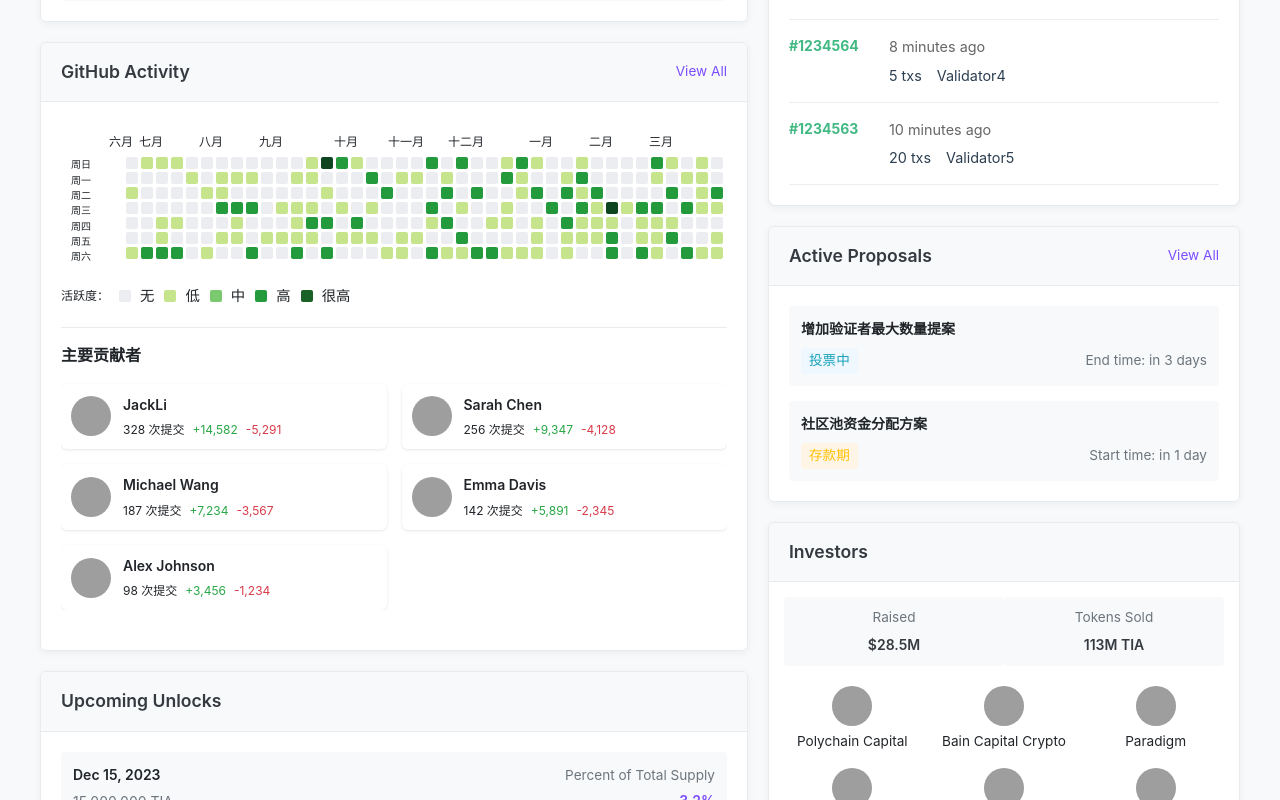
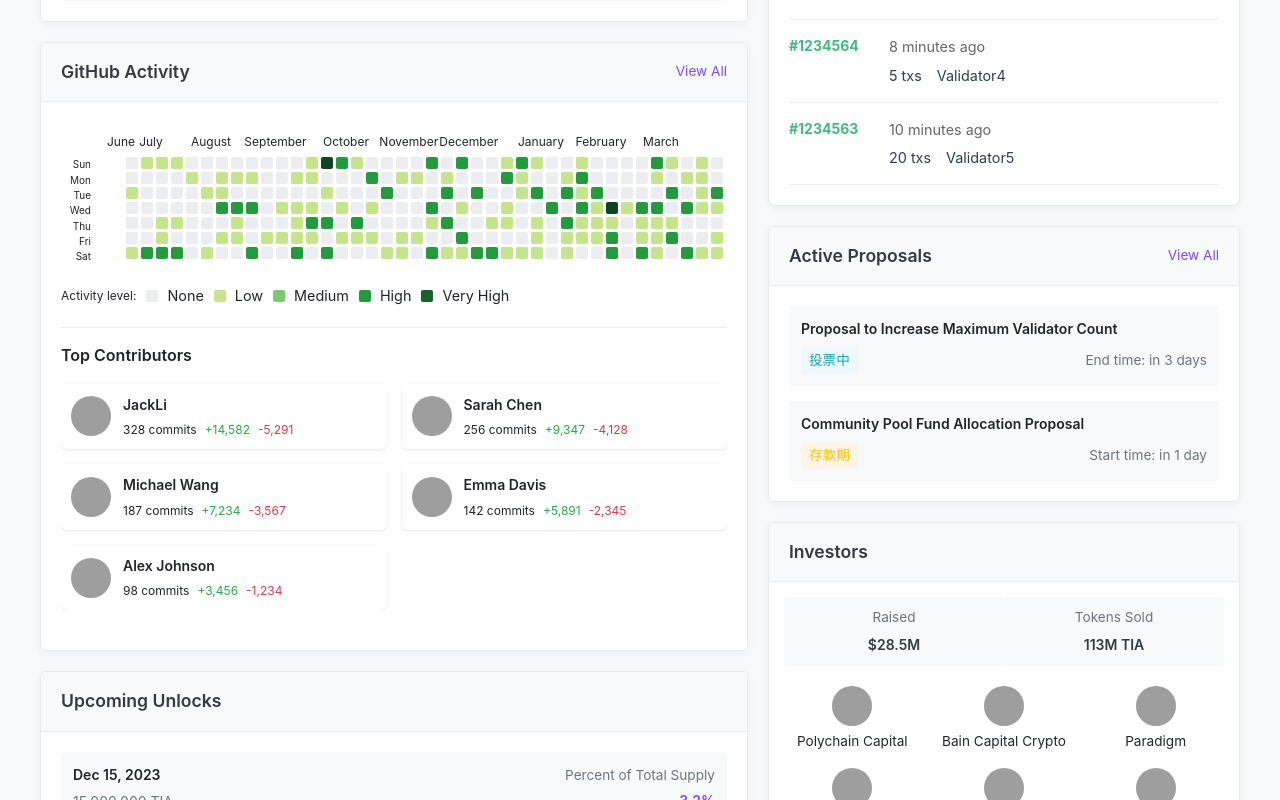
Before and after one commit to rainightRoot/walrus-data-explorer, a Vue app: page / in a window 1280 px wide. Shown: the part 715-1515 px from the top of the page. Built offline with nearby package versions, Linux system fonts and the light colour scheme; grey boxes are pictures that could not be loaded.

Commit message:
中文替换成英文

```diff
--- a/src/assets/styles/global.css
+++ b/src/assets/styles/global.css
@@ -1,11 +1,11 @@
-/* 全局样式 - 基于 Celestia Explorer 网站 */
+/* Global styles - Based on Celestia Explorer website */
 :root {
-  /* 主色调调整为 Celestia 官方紫色 */
-  --primary-color: #7B4DFF; /* Celestia 官方紫色 */
+  /* Main color adjusted to Celestia official purple */
+  --primary-color: #7B4DFF; /* Celestia official purple */
   --primary-light: #E9E2FF;
   --primary-dark: #5A3CBF;
 
-  /* 状态颜色 */
+  /* Status colors */
   --success-color: #28a745;
   --success-light: #e6f7ee;
   --danger-color: #dc3545;
@@ -15,7 +15,7 @@
   --info-color: #17a2b8;
   --info-light: #f0f8ff;
 
-  /* 其他不变 */
+  /* Others unchanged */
   --secondary-color: #343a40;
   --text-color: #212529;
   --text-light: #6c757d;
@@ -85,7 +85,7 @@ button {
   transition: all 0.2s;
 }
 
-/* 通用卡片样式 */
+/* Card styles */
 .card {
   background: var(--card-bg);
   border-radius: var(--border-radius);
@@ -114,7 +114,7 @@ button {
   padding: 20px;
 }
 
-/* 统计卡片 */
+/* Stats cards */
 .stats-cards {
   display: grid;
   grid-template-columns: repeat(auto-fill, minmax(250px, 1fr));
@@ -304,7 +304,7 @@ button {
   background: #eee;
 }
 
-/* 加载和错误状态 */
+/* Loading and error states */
 .loading, .error, .no-data {
   padding: 40px;
   text-align: center;
@@ -329,7 +329,7 @@ button {
   color: var(--danger-color);
 }
 
-/* 搜索框 */
+/* Search box */
 .search-bar {
   display: flex;
   margin-bottom: 20px;
@@ -352,7 +352,7 @@ button {
   font-weight: 500;
 }
 
-/* 响应式布局 */
+/* Responsive layout */
 @media (max-width: 768px) {
   .stats-cards {
     grid-template-columns: 1fr;
@@ -413,7 +413,7 @@ button {
   }
 }
 
-/* 图表颜色 */
+/* Chart colors */
 .chart-colors {
   --chart-primary: var(--primary-color);
   --chart-secondary: var(--primary-light);
@@ -423,13 +423,13 @@ button {
   --chart-info: var(--info-color);
 }
 
-/* 活跃链接样式 */
+/* Active link styles */
 a.router-link-active,
 button.active {
   color: var(--primary-color);
 }
 
-/* 价格变化 */
+/* Price changes */
 .price-change.positive {
   color: var(--success-color);
 }
@@ -437,3 +437,16 @@ button.active {
 .price-change.negative {
   color: var(--danger-color);
 }
+
+/* Main content area */
+.main-content {
+  min-height: calc(100vh - 200px);
+  padding: 20px 0;
+}
+
+/* Footer styles */
+.main-footer {
+  background: #343a40;
+  color: #fff;
+  padding: 40px 0 20px;
+}
--- a/src/main.js
+++ b/src/main.js
@@ -6,7 +6,7 @@ import './assets/styles/global.css'
 import './assets/responsive-tables.css'
 import * as formatters from './utils/formatters'
 
-// 注册全局方法
+// Register global methods
 Object.keys(formatters).forEach(key => {
   Vue.prototype[`$${key}`] = formatters[key]
 })
--- a/src/views/Home.vue
+++ b/src/views/Home.vue
@@ -68,16 +68,16 @@
             <a href="https://github.com/celestiaorg" target="_blank" class="view-all-link">View All</a>
           </div>
           <div class="card-body">
-            <!-- GitHub 活动热力图 -->
+            <!-- GitHub activity heatmap section -->
             <div class="github-heatmap-container">
-              <!-- <h3 class="heatmap-title">MystenLabs 组织贡献活动（最近 9 个月）</h3> -->
-              <div v-if="githubLoading" class="heatmap-loading">正在加载 MystenLabs 的活跃度数据...</div>
+              <!-- <h3 class="heatmap-title">MystenLabs Organization Contribution Activity (Last 9 Months)</h3> -->
+              <div v-if="githubLoading" class="heatmap-loading">Loading MystenLabs activity data...</div>
               <div v-else>
-                <div v-if="githubContributions.length === 0" class="no-data">暂无活跃度数据</div>
+                <div v-if="githubContributions.length === 0" class="no-data">No activity data available</div>
                 <div v-else class="custom-heatmap">
-                  <!-- 自定义热力图实现 -->
+                  <!-- Custom heatmap implementation -->
                   <div class="heatmap-months">
-                    <!-- 显示最近 9 个月 -->
+                    <!-- Display last 9 months -->
                     <div
                       v-for="(month, index) in getMonthPositions()"
                       :key="index"
@@ -89,13 +89,13 @@
                   </div>
                   <div class="heatmap-days-container">
                     <div class="heatmap-days-labels">
-                      <div class="day-label">周日</div>
-                      <div class="day-label">周一</div>
-                      <div class="day-label">周二</div>
-                      <div class="day-label">周三</div>
-                      <div class="day-label">周四</div>
-                      <div class="day-label">周五</div>
-                      <div class="day-label">周六</div>
+                      <div class="day-label">Sun</div>
+                      <div class="day-label">Mon</div>
+                      <div class="day-label">Tue</div>
+                      <div class="day-label">Wed</div>
+                      <div class="day-label">Thu</div>
+                      <div class="day-label">Fri</div>
+                      <div class="day-label">Sat</div>
                     </div>
                     <div class="heatmap-days">
                       <template v-for="week in 40">
@@ -104,40 +104,40 @@
                           :key="(week-1)*7 + (day-1)"
                           class="heatmap-day"
                           :class="'level-' + getDayLevel(week-1, day-1)"
-                          :title="getDayDate(week-1, day-1) + ': ' + getDayCount(week-1, day-1) + ' 次提交'"
+                          :title="getDayDate(week-1, day-1) + ': ' + getDayCount(week-1, day-1) + ' commits'"
                           @mouseover="showTooltip($event, getDayData(week-1, day-1))"
                           @mouseout="hideTooltip"
                         ></div>
                       </template>
                       <div class="heatmap-tooltip" ref="tooltip" v-show="showingTooltip">
                         <div class="tooltip-date">{{ tooltipData.date }}</div>
-                        <div class="tooltip-count">{{ tooltipData.count }} 次提交</div>
+                        <div class="tooltip-count">{{ tooltipData.count }} commits</div>
                       </div>
                     </div>
                   </div>
                 </div>
               </div>
               <div class="heatmap-legend">
-                <span>活跃度：</span>
+                <span>Activity level:</span>
                 <ul class="legend-items">
-                  <li class="legend-item"><span class="legend-color level-0"></span>无</li>
-                  <li class="legend-item"><span class="legend-color level-1"></span>低</li>
-                  <li class="legend-item"><span class="legend-color level-2"></span>中</li>
-                  <li class="legend-item"><span class="legend-color level-3"></span>高</li>
-                  <li class="legend-item"><span class="legend-color level-4"></span>很高</li>
+                  <li class="legend-item"><span class="legend-color level-0"></span>None</li>
+                  <li class="legend-item"><span class="legend-color level-1"></span>Low</li>
+                  <li class="legend-item"><span class="legend-color level-2"></span>Medium</li>
+                  <li class="legend-item"><span class="legend-color level-3"></span>High</li>
+                  <li class="legend-item"><span class="legend-color level-4"></span>Very High</li>
                 </ul>
               </div>
 
-              <!-- 贡献者列表 -->
+              <!-- Contributors list -->
               <div class="contributors-section">
-                <h4 class="contributors-title">主要贡献者</h4>
+                <h4 class="contributors-title">Top Contributors</h4>
                 <div class="contributors-list">
                   <div v-for="(contributor, index) in topContributors" :key="index" class="contributor-item">
                     <img :src="contributor.avatar" :alt="contributor.name" class="contributor-avatar">
                     <div class="contributor-info">
                       <div class="contributor-name">{{ contributor.name }}</div>
                       <div class="contributor-stats">
-                        <span class="contributor-commits">{{ contributor.commits }} 次提交</span>
+                        <span class="contributor-commits">{{ contributor.commits }} commits</span>
                         <span class="contributor-additions">+{{ contributor.additions }}</span>
                         <span class="contributor-deletions">-{{ contributor.deletions }}</span>
                       </div>
@@ -297,7 +297,7 @@ export default {
     return {
       githubContributions: [],
       githubLoading: true,
-      allMonths: ['一月', '二月', '三月', '四月', '五月', '六月', '七月', '八月', '九月', '十月', '十一月', '十二月'],
+      allMonths: ['January', 'February', 'March', 'April', 'May', 'June', 'July', 'August', 'September', 'October', 'November', 'December'],
       heatmapDays: [],
       showingTooltip: false,
       tooltipData: {
@@ -352,19 +352,19 @@ export default {
           repo: 'celestiaorg/celestia-node',
           message: 'docs: update test command',
           author: 'Johny21',
-          time: new Date(Date.now() - 3600000 * 3) // 3 小时前
+          time: new Date(Date.now() - 3600000 * 3) // 3 hours ago
         },
         {
           repo: 'celestiaorg/celestia-app',
           message: 'fix: resolve performance issue in state sync',
           author: 'devuser42',
-          time: new Date(Date.now() - 3600000 * 8) // 8 小时前
+          time: new Date(Date.now() - 3600000 * 8) // 8 hours ago
         },
         {
           repo: 'celestiaorg/celestia-core',
           message: 'feat: implement new consensus optimizations',
           author: 'cosmicdev',
-          time: new Date(Date.now() - 3600000 * 24) // 1 天前
+          time: new Date(Date.now() - 3600000 * 24) // 1 day ago
         }
       ],
       upcomingUnlocks: [
@@ -382,15 +382,15 @@ export default {
       activeProposals: [
         {
           id: 12,
-          title: '增加验证者最大数量提案',
+          title: 'Proposal to Increase Maximum Validator Count',
           status: 'voting',
-          endTime: new Date(Date.now() + 3600000 * 72) // 3 天后结束
+          endTime: new Date(Date.now() + 3600000 * 72) // Ends in 3 days
         },
         {
           id: 11,
-          title: '社区池资金分配方案',
+          title: 'Community Pool Fund Allocation Proposal',
           status: 'deposit',
-          endTime: new Date(Date.now() + 3600000 * 24) // 1 天后开始
+          endTime: new Date(Date.now() + 3600000 * 24) // Starts in 1 day
         }
       ],
       investors: [
@@ -719,9 +719,9 @@ export default {
 
     tooltipFormatter(value) {
       if (!value || !value.count) {
-        return '0 次提交';
+        return '0 commits';
       }
-      return `${value.date}: ${value.count} 次提交`;
+      return `${value.date}: ${value.count} commits`;
     },
 
     showTooltip(event, day) {
@@ -1320,7 +1320,7 @@ export default {
     grid-template-columns: 1fr;
   }
 }
-/* GitHub 热力图样式 */
+/* GitHub activity heatmap section */
 .github-heatmap-container {
   margin-bottom: 20px;
   width: 100%;
@@ -1334,7 +1334,7 @@ export default {
   font-style: italic;
 }
 
-/* 自定义热力图样式 */
+/* Custom heatmap implementation */
 .custom-heatmap {
   margin: 10px 0 20px;
   overflow: hidden;
@@ -1480,7 +1480,7 @@ export default {
   background-color: #196127;
 }
 
-/* 热力图提示框样式 */
+/* Heatmap tooltip styles */
 .heatmap-tooltip {
   position: fixed;
   background-color: rgba(0, 0, 0, 0.8);
@@ -1504,7 +1504,7 @@ export default {
   color: #9ecbff;
 }
 
-/* 贡献者列表样式 */
+/* Contributors section styles */
 .contributors-section {
   margin-top: 20px;
   padding-top: 15px;
@@ -1575,7 +1575,7 @@ export default {
   color: #d73a49;
 }
 
-/* 确保热力图响应式 */
+/* Ensure heatmap responsiveness */
 :deep(.vch__container) {
   width: 100%;
   overflow-x: auto;
```
